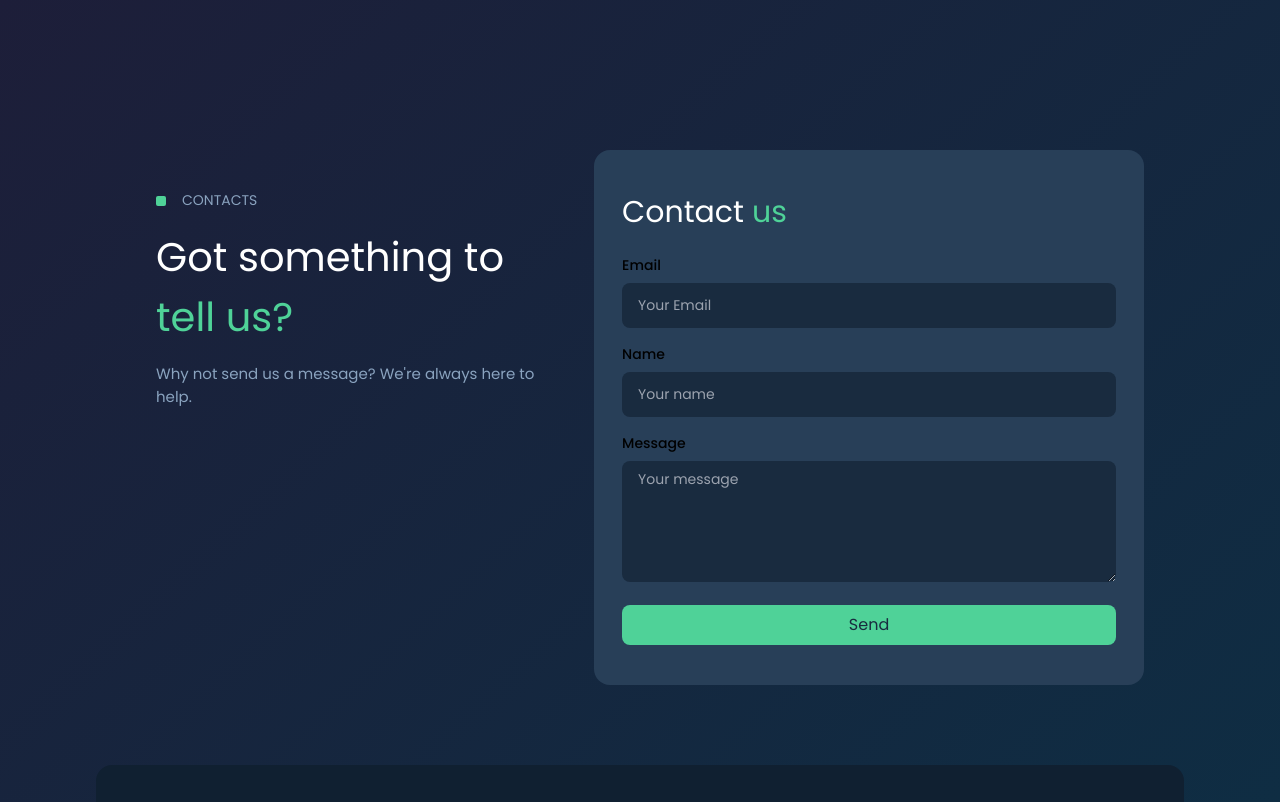
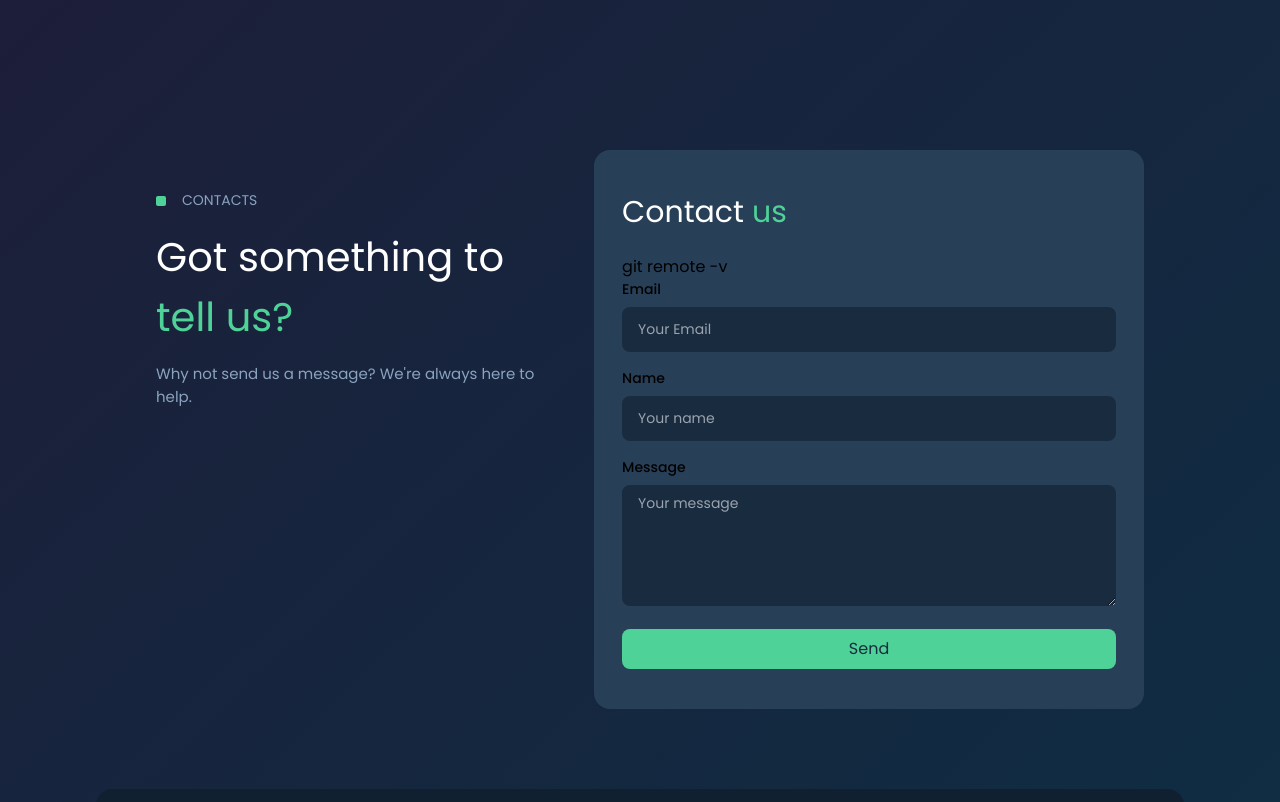
Before and after one commit to noahhamid/Bay-solutions, a React (Vite) app: page /contact in a window 1280 px wide. Shown: the top 802 px of the page. Built offline with nearby package versions, Linux system fonts and the light colour scheme.

Commit message:
bug fixed

```diff
--- a/src/components/contact.jsx
+++ b/src/components/contact.jsx
@@ -95,6 +95,7 @@ const Contact = () => {
             >
               Contact <span className="text-customGreen">us</span>
             </motion.h1>
+            git remote -v
 
             <div className="mb-4">
               <label htmlFor="email" className="block text-sm font-medium">
```
